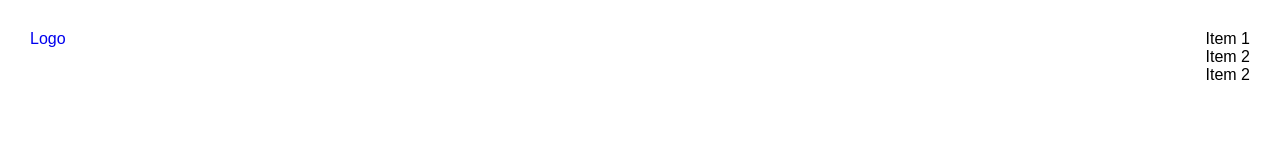
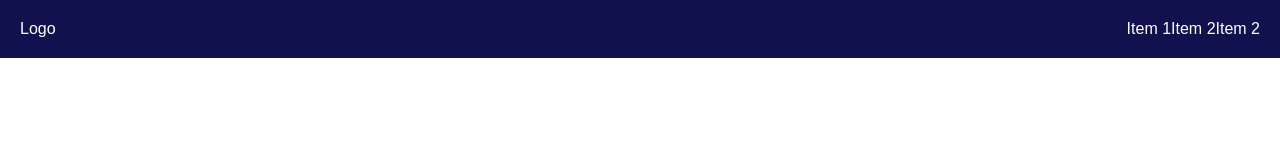
Before and after one commit to ronaldolandoo/Practice-In-The-Air, a plain HTML site: page p03-Gid-Layout-E-Flexbox-Pt-2/index.html in a window 1280 px wide. Drawn offline with Linux system fonts and the light colour scheme.

Commit message:
Achei graça
Menu fica na tag de menu. E header fica na tag header, isso é insano!

```diff
--- a/p03-Gid-Layout-E-Flexbox-Pt-2/index.html
+++ b/p03-Gid-Layout-E-Flexbox-Pt-2/index.html
@@ -7,13 +7,15 @@
     <link rel="stylesheet" href="styles/style.css">
 </head>
 <body>
-    <nav>
-        <a href="/">Logo</a>
-        <ul>
-            <li>Item 1</li>
-            <li>Item 2</li>
-            <li>Item 2</li>
-        </ul>
-    </nav>
+    <header class="header"> <!--É engraçado, o header recebe a class "header"-->
+        <nav>
+            <a href="/">Logo</a>
+            <ul class="menu"> <!--O menu esta aqui, não na tag menu (nav)-->
+                <li><a href="/">Item 1</a></li>
+                <li><a href="/">Item 2</a></li>
+                <li><a href="/">Item 2</a></li>
+            </ul>
+        </nav>
+    </header>
 </body>
 </html>
--- a/p03-Gid-Layout-E-Flexbox-Pt-2/styles/style.css
+++ b/p03-Gid-Layout-E-Flexbox-Pt-2/styles/style.css
@@ -1,4 +1,5 @@
 @charset "UTF-8";
+@import url('https://fonts.googleapis.com/css2?family=Montserrat:ital,wght@0,100..900;1,100..900&display=swap');
 
 * {
     margin: 0;
@@ -12,12 +13,19 @@ nav ul {
 }
 
 nav a {
+    color: white;
     text-decoration: none;
-
 }
 
-nav{
+nav {
+    background-color: #11114e;
+    flex-wrap: wrap; /*Deixa responsivo, quando o fim choca com o ínicio, o "fim" quebra.*/
     display: flex;
     justify-content: space-between;
-    margin: 30px;
+    padding: 20px;
+    align-items: center;
 }
+
+.menu {
+    display: flex;
+}
```
